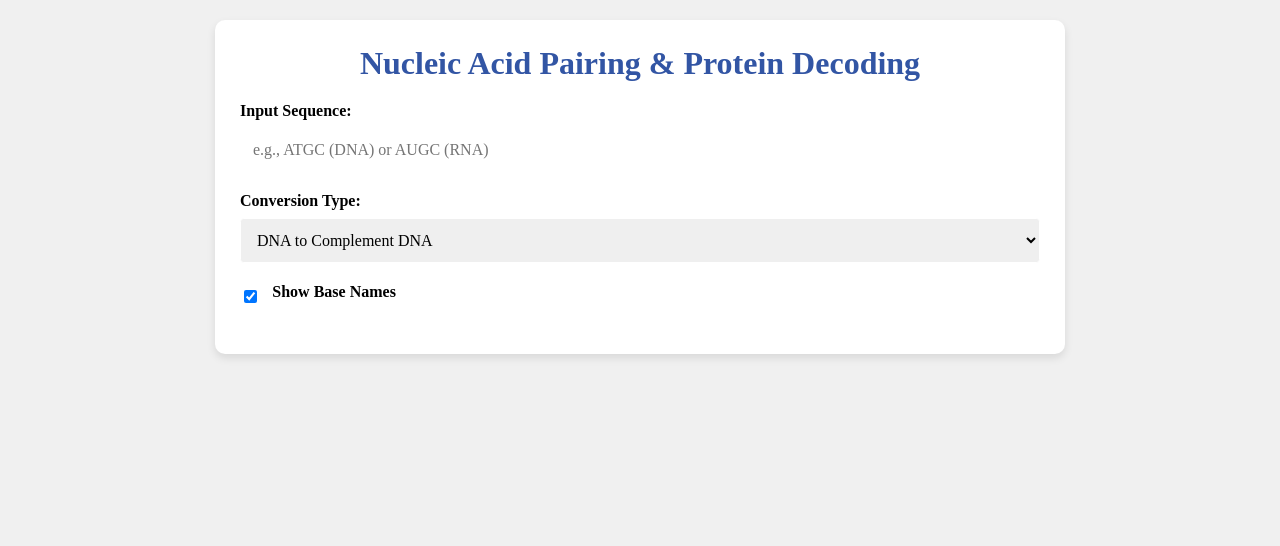
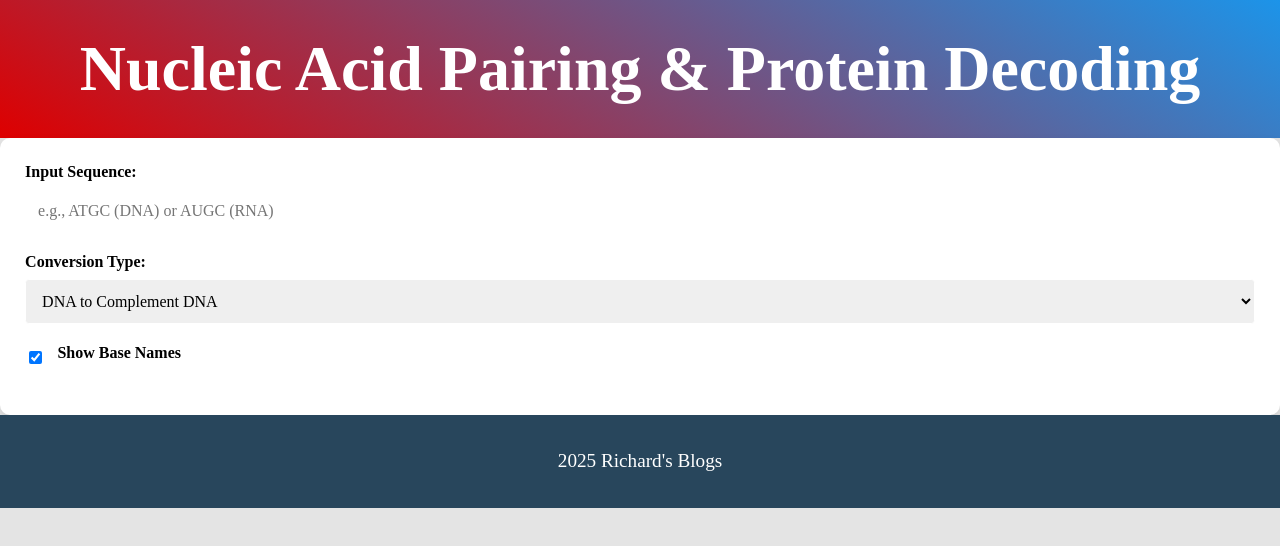
Before and after one commit to richie-rich90454/NucleicAcidUtility, a plain HTML site: page index.html in a window 1280 px wide. Drawn offline with Linux system fonts and the light colour scheme; a web font is replaced by a local one.

Commit message:
changed css

```diff
--- a/index.html
+++ b/index.html
@@ -12,25 +12,27 @@
             body{
                 font-family: "Noto Sans SC";
                 margin: 0;
-                padding: 1.25rem;
-                background-color: #F0F0F0;
+                padding: 0;
+                background-color: #E4E4E4;
                 color: #000;
             }
             #main{
                 font-family: "Noto Sans SC";
-                max-width: 50rem;
                 margin: 0 auto;
                 background-color: #FFF;
                 padding: 1.57rem;
                 border-radius: .625rem;
                 box-shadow: 0 .25rem .5rem rgba(0, 0, 0, 0.1);
+                max-width: 100%;
             }
             h1{
                 font-family: "Noto Sans SC";
-                color: #3255A4;
-                font-size: 2rem;
-                margin: 0 0 1.25rem 0;
+                color: #FFF;
+                background: linear-gradient(30deg, #DE0000, #1C94E9);
+                font-size: 4rem;
+                margin: 0;
                 text-align: center;
+                padding: 2rem;
             }
             .form-group{
                 font-family: "Noto Sans SC";
@@ -99,6 +101,13 @@
                 font-family: "Noto Sans SC";
                 background-color: #F0F0F0;
             }
+            #footer{
+                text-align: center;
+                background-color: #28465C;
+                color: #FFF;
+                padding: 1rem;
+                font-size: clamp(1rem, 1.5vw, 1.2rem);
+            }
             @media (max-width: 600px){
                 body{
                     padding: .625rem;
@@ -120,8 +129,8 @@
         </style>
     </head>
     <body>
+        <h1>Nucleic Acid Pairing & Protein Decoding</h1>
         <div id="main">
-            <h1>Nucleic Acid Pairing & Protein Decoding</h1>
             <div class="form-group">
                 <label for="sequence">Input Sequence:</label>
                 <input type="text" id="sequence" placeholder="e.g., ATGC (DNA) or AUGC (RNA)">
@@ -143,6 +152,9 @@
             <div id="result"></div>
             <div id="error"></div>
         </div>
+        <div id="footer">
+            <p>2025 Richard's Blogs</p>
+        </div>
         <script src="script.js"></script>
     </body>
 </html>
```
